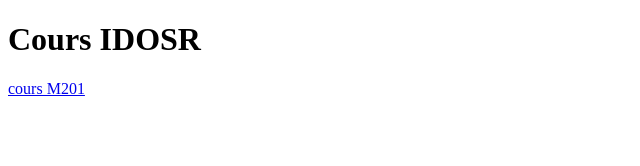
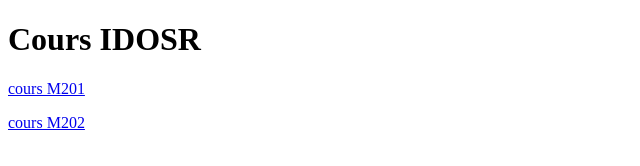
Before and after one commit to sadiqui-ali/cours, a plain HTML site: page index.htm in a window 1280 px wide. Shown: the full height of the page, 0-640 px from the left. Drawn offline with Linux system fonts and the light colour scheme.

Commit message:
Update index.htm

```diff
--- a/index.htm
+++ b/index.htm
@@ -3,5 +3,6 @@
 <body>
 <h1>Cours IDOSR</h1>
 <p><a href="201_txt.html">cours M201</a></p>
+  <p> <a href="202_txt.html">cours M202</a></p>
 </body>
 </html>
```
